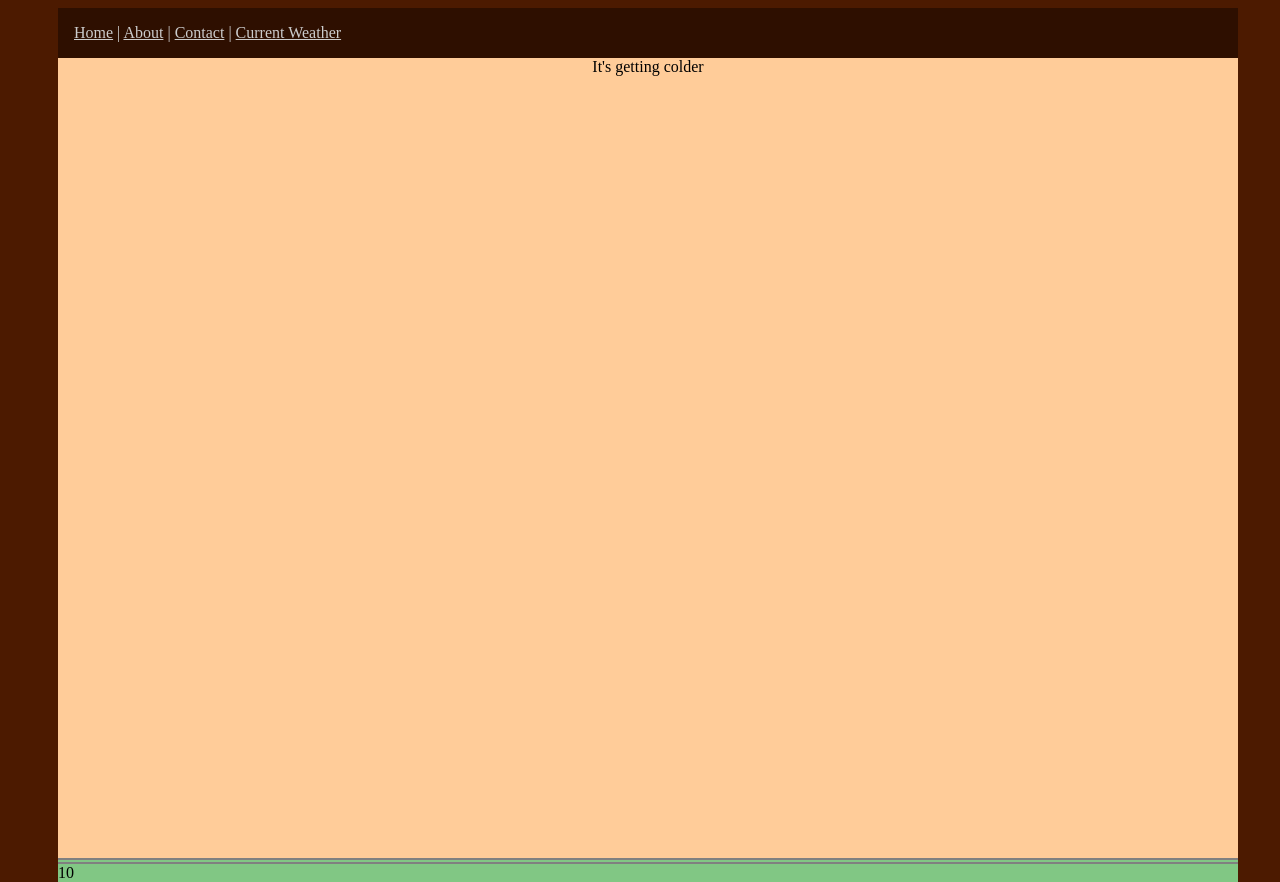
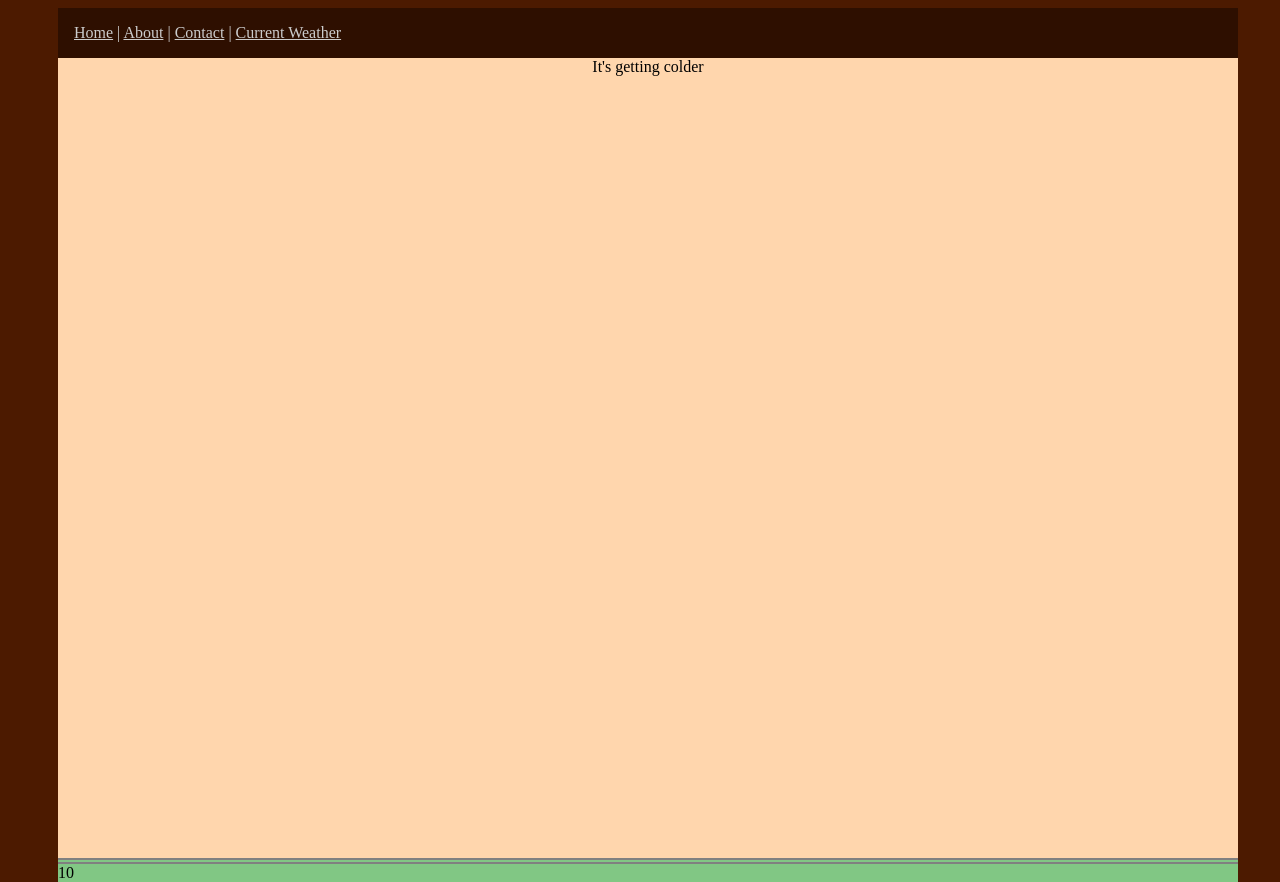
Before and after one commit to demidude93/demidude93.github.io, a PHP site: page /welcome/index.html in a window 1280 px wide. Run offline with PHP 8.4, Linux system fonts and the light colour scheme.

Commit message:
lighter main

```diff
--- a/welcome/welcome.css
+++ b/welcome/welcome.css
@@ -27,7 +27,7 @@ html, body{
 }
 
 .main{
-	background-color: #FFCC99;
+	background-color: #FFD6AD;
 	margin:auto 50px;
  	text-align: center;
  	height: 100%;
```
